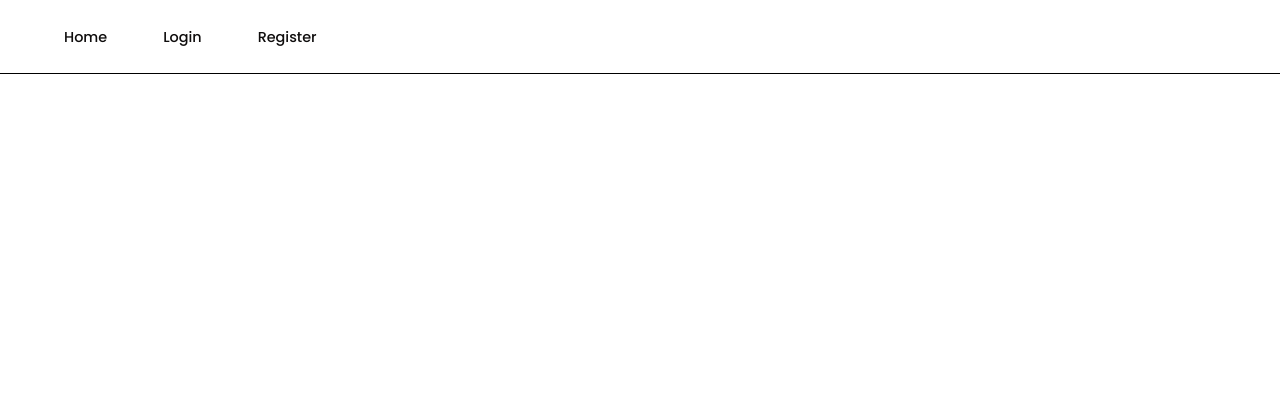
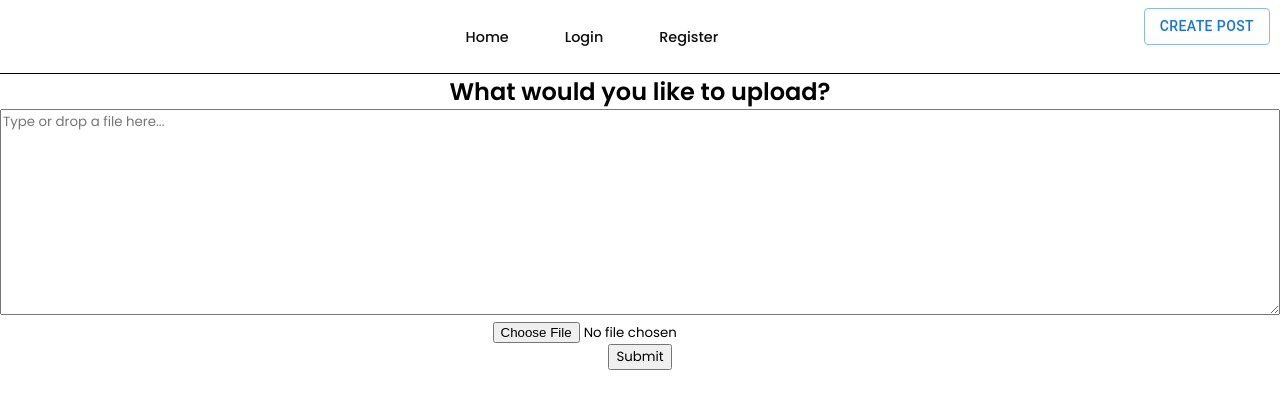
Before and after one commit to sombas100/bittersweet, a React (Vite) app in the folder client/: page /uploads/new in a window 1280 px wide. Before the commit this address had no page. Shown: the top 408 px of the page. Built offline with nearby package versions, Linux system fonts and the light colour scheme.

Commit message:
Create upload functionality

```diff
--- a/client/src/App.css
+++ b/client/src/App.css
@@ -60,3 +60,38 @@
 footer {
     margin-top: 7px;
 }
+
+.dropbox-container {
+    text-align: center;
+}
+
+.dropbox-wrapper {
+    margin-bottom: 10px;
+    cursor: pointer;
+}
+
+.dropbox-wrapper textarea {
+    width: 100%;
+    box-sizing: border-box;
+    cursor: pointer;
+}
+
+.button-wrapper {
+    display: flex;
+    justify-content: center;
+}
+
+.button-wrapper input[type='file'] {
+    margin-right: 10px;
+}
+
+label {
+    display: flex;
+    justify-content: center;
+    margin-bottom: 10px;
+    cursor: pointer;
+}
+
+.submit-btn {
+    cursor: pointer;
+}
--- a/client/src/App.jsx
+++ b/client/src/App.jsx
@@ -8,6 +8,7 @@ import { useState } from 'react';
 import axios from 'axios'
 import { redirect } from 'react-router-dom'
 import BlogPostForm from './components/BlogPostForm';
+import Upload from './components/Upload';
 
 
 
@@ -39,6 +40,7 @@ function App() {
         <Route path='/login' element={<Login setAuthenticated={setAuthenticated}/>}/>
         <Route path='/register' element={<Register />}/>
         <Route path='/dashboard' element={<Dashboard authenticated={authenticated} isAdmin={isAdmin}/>}/>
+        <Route path='/uploads/new' element={<Upload authenticated={authenticated} isAdmin={isAdmin}/>}/>
       </Routes>
 
     </Router>
--- a/client/src/components/Navbar.css
+++ b/client/src/components/Navbar.css
@@ -1,4 +1,6 @@
 .nav-wrapper {
+    display: flex;
+    justify-content: space-between;
     padding: 0.5rem 0;
     position: sticky;
     top: 0;
@@ -55,3 +57,7 @@
     transform: translateX(0);
     opacity: 1;
 }
+
+.create-post-btn {
+    margin-right: 10px;
+}
--- a/client/src/components/Navbar.jsx
+++ b/client/src/components/Navbar.jsx
@@ -2,6 +2,7 @@ import React from 'react'
 import { Link } from 'react-router-dom'
 import './Navbar.css'
 import LogoutButton from './LogoutButton'
+import { Button } from '@mui/material'
 
 const Navbar = ({ authenticated, handleLogout, isAdmin }) => {
   return (
@@ -29,8 +30,10 @@ const Navbar = ({ authenticated, handleLogout, isAdmin }) => {
             )}
             </ul>
         </div>
-        <div>
-
+        <div className='create-post-btn'>
+            <Link to='/uploads/new'>
+            <Button variant='outlined'>Create Post</Button>
+            </Link>
         </div>
     </nav>
   )
--- a/client/src/components/Register.jsx
+++ b/client/src/components/Register.jsx
@@ -3,6 +3,8 @@ import { useNavigate } from 'react-router-dom';
 import axios from 'axios'
 import { Link } from 'react-router-dom'
 import Button from '@mui/material/Button';
+import Card from '@mui/material/Card';
+import CardContent from '@mui/material/CardContent';
 
 const Register = () => {
   const navigate = useNavigate()
@@ -34,9 +36,12 @@ const handleSubmit = async e => {
     console.error('Error during registration', error.response.data)
   }}
   return (
+    <Card sx={{ minWidth: 275 }}>
+      <CardContent>
     <div className="login-container">
       <h1 className='login-logo'>Bitter<span className='sweet'>sweet</span></h1>
       <p className='motto'>A place to share</p>
+
       <div className="login-header">
         <h2>Create Account</h2>
         <p>Already have an account?<Link style={{ textDecoration: 'none'}}
@@ -81,6 +86,8 @@ const handleSubmit = async e => {
         </form>
       </div>
     </div>
+    </CardContent>
+    </Card>
   )
 }
 export default Register
--- /dev/null
+++ b/client/src/components/Upload.jsx
@@ -0,0 +1,73 @@
+import React, { useState } from 'react';
+
+const Upload = () => {
+  const [content, setContent] = useState('');
+  const [imageSrc, setImageSrc] = useState(null);
+
+  const handleContentChange = (e) => {
+    setContent(e.target.value);
+  };
+
+  const handleFileDrop = (e) => {
+    e.preventDefault();
+    const file = e.dataTransfer.files[0];
+    handleFile(file);
+  };
+
+  const handleFileInputChange = (e) => {
+    const file = e.target.files[0];
+    handleFile(file);
+  };
+
+  const handleFile = (file) => {
+    if (file) {
+      const reader = new FileReader();
+      reader.onload = (event) => {
+        setContent(event.target.result);
+        setImageSrc(event.target.result);
+      };
+      reader.readAsDataURL(file); //
+    }
+  };
+
+  const handleFormSubmit = (e) => {
+    e.preventDefault();
+    console.log('Content submitted', content);
+  };
+
+  return (
+    <div className='dropbox-container'>
+      <h2>What would you like to upload?</h2>
+      <form onSubmit={handleFormSubmit}>
+        <div className='dropbox-wrapper'>
+          {imageSrc ? (
+            <img src={imageSrc} alt='Uploaded' />
+          ) : (
+            <textarea
+              id='content'
+              name='content'
+              value={content}
+              onChange={handleContentChange}
+              onDrop={handleFileDrop}
+              placeholder='Type or drop a file here...'
+              rows={10}
+              cols={50}
+            />
+          )}
+          <div className='button-wrapper'>
+            <input
+              type='file'
+              accept='image/*'
+              onChange={handleFileInputChange}
+            />
+          </div>
+          <button className='submit-btn' type='submit'>
+            Submit
+          </button>
+        </div>
+      </form>
+    </div>
+  );
+};
+
+export default Upload;
```
